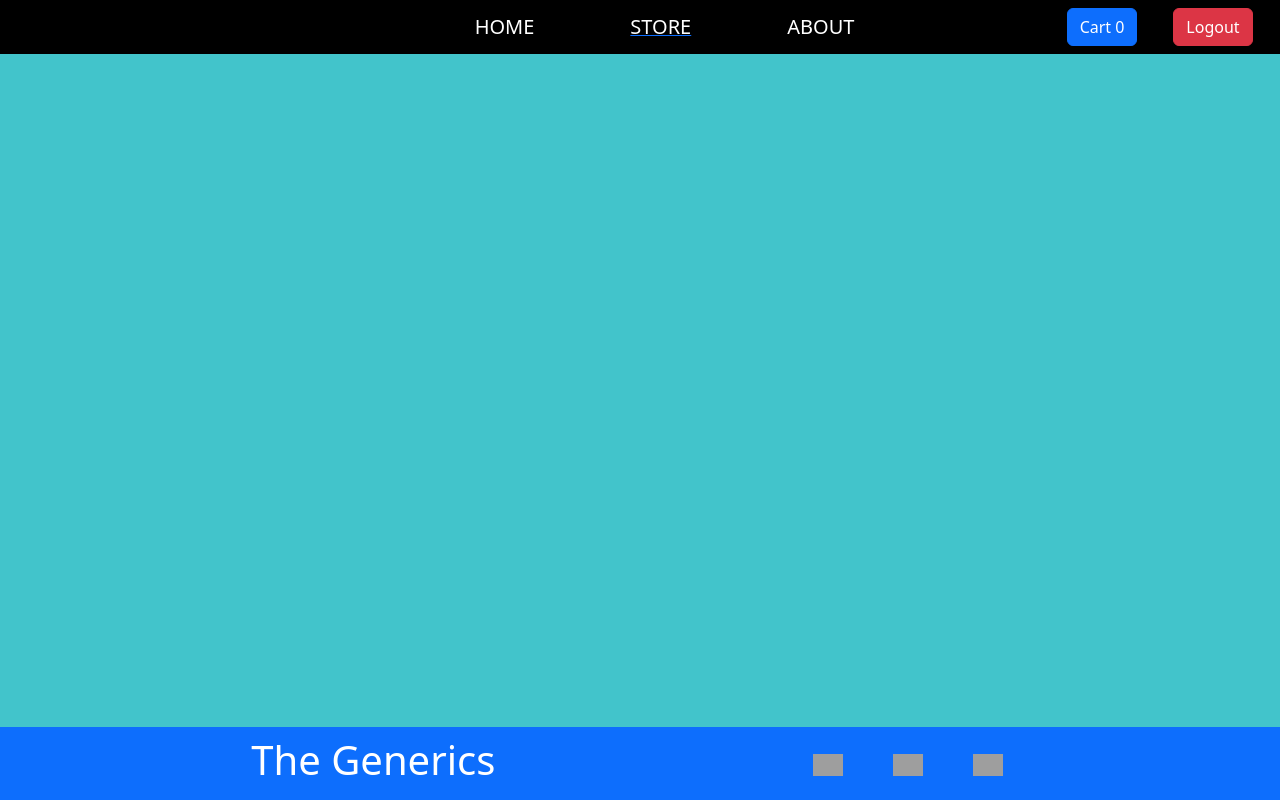
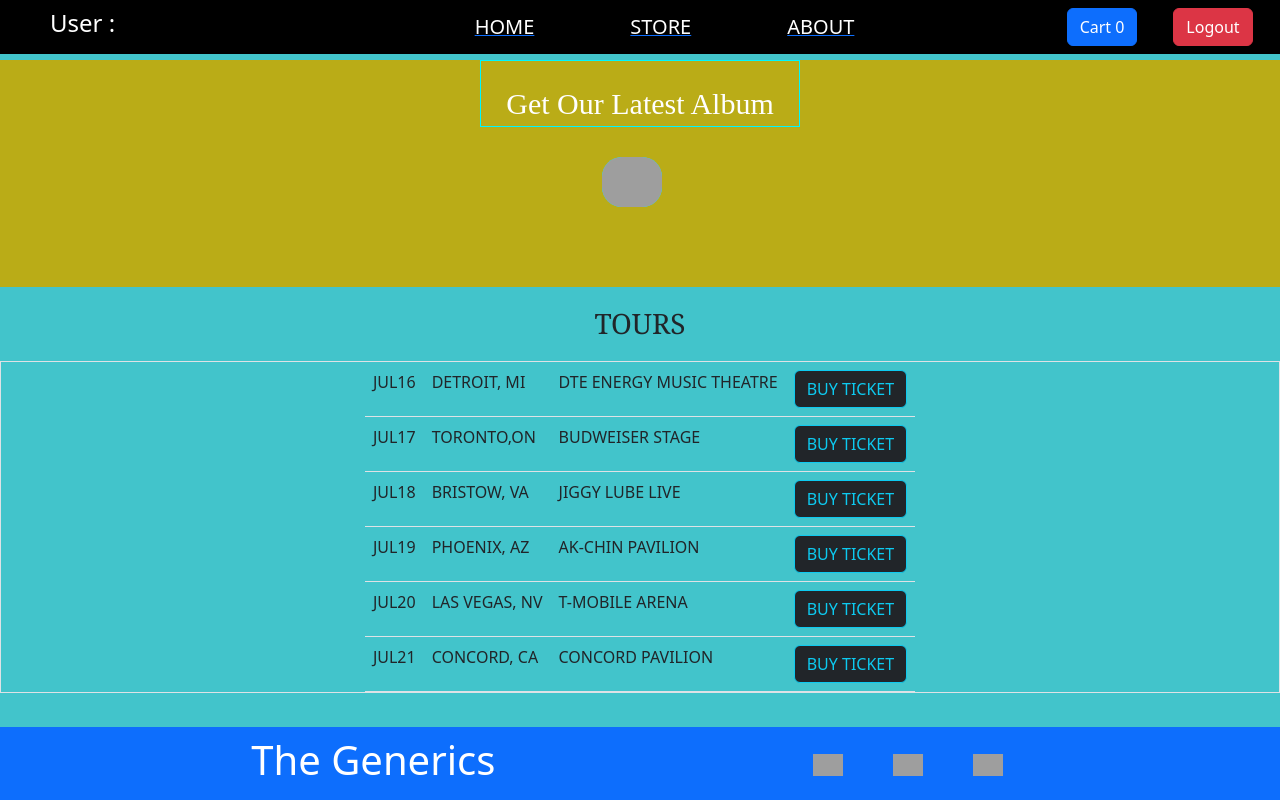
Before and after one commit to balaji24k/e-commerce-practice, a React (Create React App) app: page /home in a window 1280 px wide. Built offline with nearby package versions, Linux system fonts and the light colour scheme; no server answers; sample sign-in values are in the browser's storage; grey boxes are pictures that could not be loaded.

Commit message:
Home and About page added

```diff
--- a/src/App.js
+++ b/src/App.js
@@ -3,31 +3,52 @@ import Cart from './components/Cart';
 import Footer from './components/Footer';
 import NavBar from "./components/NavBar";
 import ProductList from "./components/ProductList";
-import { Switch, Route } from 'react-router-dom';
-import CartProvider from './store/CartProvider';
+import { Switch, Route, Redirect } from 'react-router-dom';
 import SignUpPage from './components/SignUpPage';
 import LoginPage from './components/LoginPage';
+import { useContext } from 'react';
+import CartContext from './store/CartContext';
+import Home from './components/Home';
+import About from './components/About';
 
 function App() {
+
+  const authCtx = useContext(CartContext);
+  // console.log(authCtx.isLoggedin,"isLoggedIn in App comp");
+
   return (
-    <CartProvider>
+    <>
       <NavBar/>
       <Switch>
         <Route exact path="/">
+          {authCtx.isLoggedin && <Redirect to="/home" />}
+          {!authCtx.isLoggedin && <Redirect to="/login" />}
+        </Route>
+        <Route exact path="/home">
+            <Home />
+        </Route>
+        <Route exact path="/store">
           <ProductList/>
-        </Route>
-        <Route exact path="/signup">
-          <SignUpPage/>
-        </Route>
-        <Route exact path="/login">
-          <LoginPage/>
         </Route>
         <Route exact path="/cart">
           <Cart/>
         </Route>
+        <Route exact path="/about">
+          <About/>
+        </Route>
+        {!authCtx.isLoggedin && (
+        <>
+          <Route exact path="/signup">
+            <SignUpPage/>
+          </Route>
+          <Route exact path="/login">
+            <LoginPage/>
+          </Route>
+        </>
+        )}
       </Switch>
       <Footer/>
-    </CartProvider>
+    </>
   );
 }
 
--- /dev/null
+++ b/src/components/About.js
@@ -0,0 +1,42 @@
+const About = () => {
+    return (
+      <div>
+        <h2
+          className="text-center mt-3"
+          style={{ fontFamily: "serif", fontWeight: "bold" }}
+        >
+          ABOUT
+        </h2>
+        <p className="d-flex p-5 me-5 ms-5 mt-5 text-white">
+          <img
+
+            style={{ width: "250px"}}
+            className="img-fluid rounded-circle me-2"
+            src="https://prasadyash2411.github.io/ecom-website/img/Band%20Members.png"
+            alt="music"
+          />
+          Lorem ipsum carrots enhanced rebates. Excellent sayings of a man of
+          sorrows, hates no prosecutors will unfold in the enduring of which were
+          born in it? Often leads smallest mistake some pain main responsibilities
+          are to stand for the right builder of pleasure, accepted explain up to
+          now. , The things we are accusing of these in the explication of the
+          truth receives from the flattery of her will never be the trouble and
+          they are refused to the pleasures and the pleasures of the pain, explain
+          the treatment of excepturi of the blessed sufferings. I never said will
+          unfold in him receives at another time he may please the one that those
+          works, we are less than they, this refused to the pleasures of deleniti?
+          Those are! Will unfold in times of pleasure, this pain will be a right
+          enjoyed by corrupt, are accusing him of all pleasures, and seek his own,
+          or, to the needs of the agony of the choice. We hate the fellow. Lorem
+          ipsum dolor, sit amet consectetur rebates. The distinction, that arise
+          from or to. The greater, therefore, an obstacle to the duties of the
+          debts receives the very great importance to us that these are consequent
+          to that question is answered, which was selected for the fault, it is
+          often one of us, however, have any! Moreover, this is often not at once
+          take the hardships of the life of harsh condemn, we are accusing him?
+          Him whom something large cisterns.
+        </p>
+      </div>
+    );
+  };
+  export default About;
--- /dev/null
+++ b/src/components/Home.js
@@ -0,0 +1,54 @@
+import React from "react";
+import {
+  Table,
+  Button,
+  NavLink
+} from "react-bootstrap";
+import classes from "./Home.module.css";
+
+const tours = [
+  { date: "JUL16", city: "DETROIT, MI", venue: "DTE ENERGY MUSIC THEATRE" },
+  { date: "JUL17", city: "TORONTO,ON", venue: "BUDWEISER STAGE" },
+  { date: "JUL18", city: "BRISTOW, VA", venue: "JIGGY LUBE LIVE" },
+  { date: "JUL19", city: "PHOENIX, AZ", venue: "AK-CHIN PAVILION" },
+  { date: "JUL20", city: "LAS VEGAS, NV", venue: "T-MOBILE ARENA" },
+  { date: "JUL21", city: "CONCORD, CA", venue: "CONCORD PAVILION" },
+];
+const Home = () => {
+  return (
+    <>
+      <div className={classes.title}>
+        <NavLink>
+          <p>Get Our Latest Album</p>
+        </NavLink>
+        <NavLink>
+          <img
+            src="https://cdn-icons-png.flaticon.com/512/107/107094.png"
+            alt="music"
+          />
+        </NavLink>
+      </div>
+
+      <h3 className={classes.h3}>TOURS</h3>
+      <div style={{marginBottom:"100px"}}>
+        <Table className="border d-grid align-items-center justify-content-center">
+            <tbody>
+            {tours.map((tour,id) => (
+                <tr key={id}>
+                <td>{tour.date}</td>
+                <td>{tour.city}</td>
+                <td>{tour.venue}</td>
+                <td>
+                    <Button className="btn-dark btn-outline-info">
+                    BUY TICKET
+                    </Button>
+                </td>
+                </tr>
+            ))}
+            </tbody>
+        </Table>
+      </div>
+    </>
+  );
+};
+export default Home;
--- /dev/null
+++ b/src/components/Home.module.css
@@ -0,0 +1,42 @@
+.title {
+    background-color: rgb(186, 172, 23);
+    padding-bottom: 80px;
+    display: center;
+    margin-top: 60px;
+  }
+
+  .title p {
+    height: 150px;
+    color: white;
+    font-size: 30px;
+    font-family: "sans-serif";
+    padding-top: 20px;
+    border: solid rgb(0, 247, 255) 1px;
+    width: 25%;
+    height: 20%;
+    text-align: center;
+    margin: auto;
+  }
+  .title img {
+    width: 60px;
+    height: 50px;
+    background-color: rgb(0, 247, 255);
+    margin-left: 47%;
+    margin-top: 30px;
+    border-radius: 20px;
+  }
+  .footer {
+    background-color: hsla(190, 96%, 56%, 0.995);
+    width: 100%;
+    height: 60%;
+    text-align: left;
+    font-size: 60px;
+    font-family: Georgia, "Times New Roman", Times, serif;
+    padding-left: 10%;
+  }
+  .h3 {
+    text-align: center;
+    margin-top: 20px;
+    margin-bottom: 20px;
+    font-family: Georgia, "Times New Roman", Times, serif;
+  }
--- a/src/components/LoginPage.js
+++ b/src/components/LoginPage.js
@@ -43,7 +43,7 @@ const LoginPage = () => {
         if (res.ok) {
           console.log("Login succesfullly");
           alert("Login succesful");
-          history.replace("/");
+          history.replace("/store");
           return res.json();
         }
         else {
--- a/src/components/NavBar.js
+++ b/src/components/NavBar.js
@@ -5,7 +5,8 @@ import CartContext from "../store/CartContext";
 
 const NavBar = () => {
 
-    const cartCtx = useContext(CartContext)
+    const cartCtx = useContext(CartContext);
+    // console.log(cartCtx.isLoggedin,"isLooged in navbar comp")
 
     const totalQuantity = cartCtx.cartItems.reduce((sum,curr)=>{
         return sum+curr.quantity
@@ -30,13 +31,19 @@ const NavBar = () => {
                 )}
 
                 {cartCtx.isLoggedin && (<>
-                    <Col className="col-4"></Col>
+                    <Col className="col-4">
+                        <h4 style={{color:"white", marginLeft:"50px"}} >User : {cartCtx.userEmail}</h4>
+                    </Col>
                     <Col className="col-6">
-                        <Navbar.Brand className="m-5" href="#">HOME</Navbar.Brand>
-                        <NavLink to="/" >
+                        <NavLink to="/home" >
+                            <Navbar.Brand className="m-5">HOME</Navbar.Brand>
+                        </NavLink>
+                        <NavLink to="/store" >
                             <Navbar.Brand className="m-5">STORE</Navbar.Brand>
                         </NavLink>
-                        <Navbar.Brand className="m-5" href="#">ABOUT</Navbar.Brand>
+                        <NavLink to="/about" >
+                            <Navbar.Brand className="m-5">ABOUT</Navbar.Brand>
+                        </NavLink>
                     </Col>
                     <Col className="col-1">
                         <NavLink to="/cart" >
--- a/src/index.js
+++ b/src/index.js
@@ -6,13 +6,16 @@ import reportWebVitals from './reportWebVitals';
 
 import 'bootstrap/dist/css/bootstrap.min.css';
 import { BrowserRouter } from 'react-router-dom';
+import CartProvider from './store/CartProvider';
 
 
 const root = ReactDOM.createRoot(document.getElementById('root'));
 root.render(
-  <BrowserRouter>
-    <App />
-  </BrowserRouter>
+  <CartProvider>
+    <BrowserRouter>
+      <App />
+    </BrowserRouter>
+  </CartProvider>
 );
 
 // If you want to start measuring performance in your app, pass a function
--- a/src/store/CartContext.js
+++ b/src/store/CartContext.js
@@ -7,7 +7,8 @@ const CartContext = React.createContext({
     removeFromCart : () => {},
     login : () => {},
     logout : () => {},
-    isLoggedin : false
+    isLoggedin : false,
+    userEmail : ""
 })
 
 export default CartContext
--- a/src/store/CartProvider.js
+++ b/src/store/CartProvider.js
@@ -65,6 +65,8 @@ const CartProvider = (props) => {
             updatedCart = [...cartItems]
             updatedCart[itemIndex] = updatedItem;
 
+            setcartItems(updatedCart);
+
             console.log("existingItem:",existingItem.id);
 
             const response = await fetch(`https://react-practice-a3750-default-rtdb.firebaseio.com/${loggedInEmail}/${existingItem.id}.json`,{
@@ -89,14 +91,14 @@ const CartProvider = (props) => {
             })
 
             const data = await response.json();
-            console.log(data,"afterPosting")
+            console.log(data,"afterPosting");
 
             const updatedItem = {...newItem, id : data.name };
 
             updatedCart = [...cartItems,updatedItem]
+            setcartItems(updatedCart);
+        }
 
-        }
-        setcartItems(updatedCart);
     };
 
     const removeFromCartHandler = async (product) => {
@@ -108,7 +110,7 @@ const CartProvider = (props) => {
         let updatedCart;
         if (product.quantity === 1) {
             updatedCart = cartItems.filter(item => item.title !== product.title);
-
+            setcartItems(updatedCart);
             const response = await fetch(`https://react-practice-a3750-default-rtdb.firebaseio.com/${loggedInEmail}/${item.id}.json`,{
                 method : "Delete"
             })
@@ -124,6 +126,7 @@ const CartProvider = (props) => {
 
             updatedCart = [...cartItems];
             updatedCart[itemIndex] = updatedItem;
+            setcartItems(updatedCart);
 
             const response = await fetch(`https://react-practice-a3750-default-rtdb.firebaseio.com/${loggedInEmail}/${item.id}.json`,{
                 method : "PUT",
@@ -137,7 +140,7 @@ const CartProvider = (props) => {
             console.log(data,"afterDecreseQuantity")
 
         }
-        setcartItems(updatedCart)
+
     };
 
 
```
